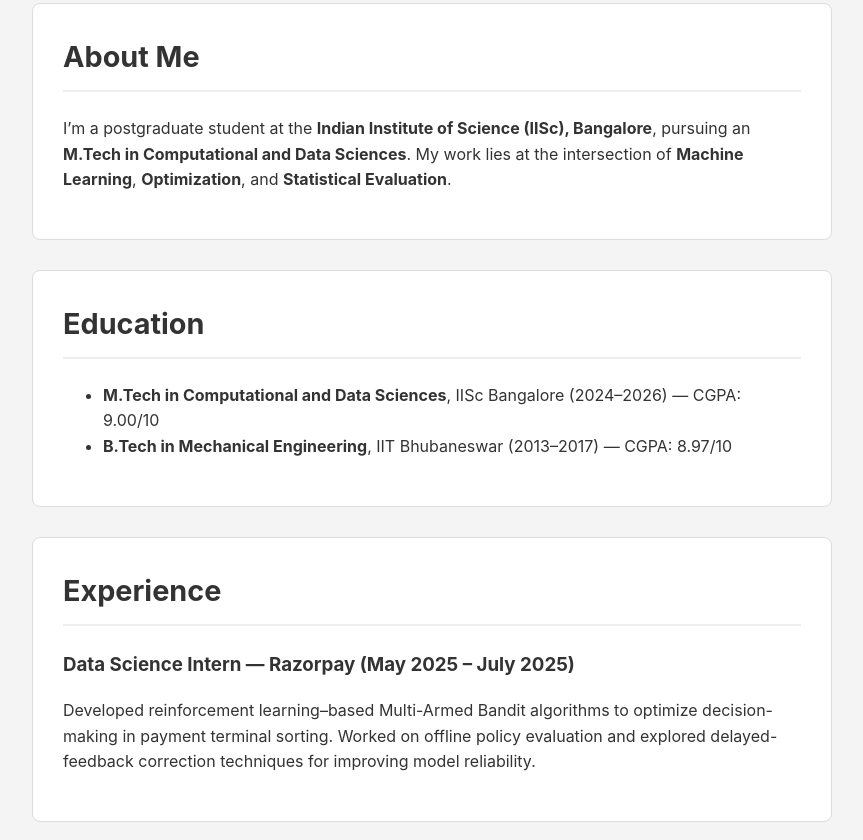
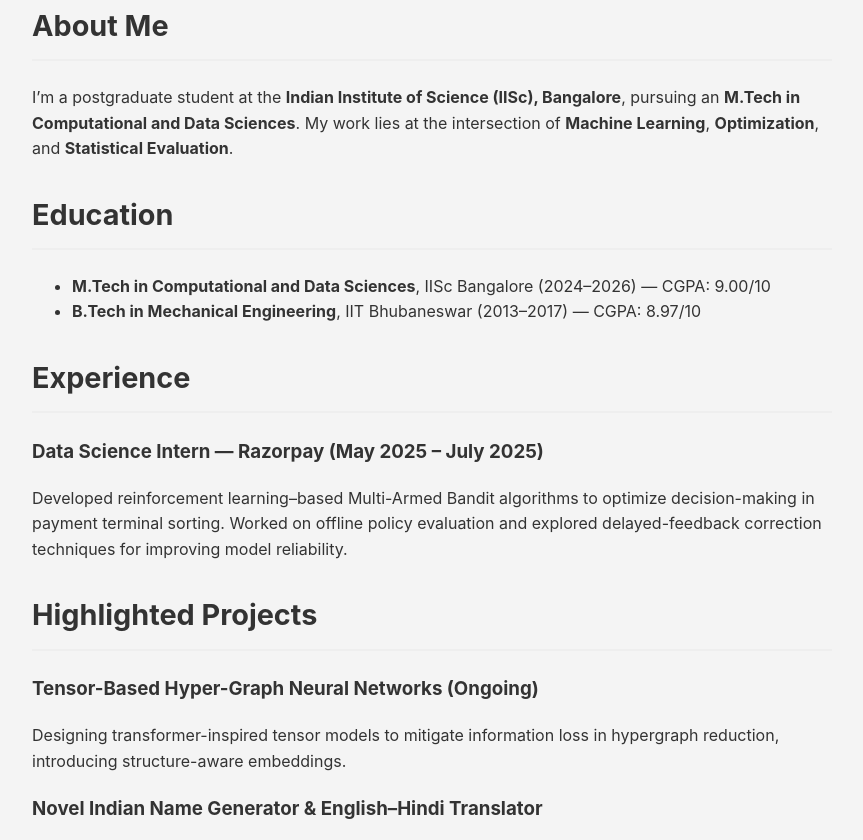
Before and after one commit to ad-dp/ad-dp.github.io, a plain HTML site: page index.html in a window 1280 px wide. Shown: the part 253-1093 px from the top of the page, without its empty margins (208-1071 px from the left). Drawn offline with Linux system fonts and the light colour scheme.

Commit message:
Refactor CSS to remove box effects from sections and cards
Removed background, border, padding, and border-radius from section and project card styles to eliminate the box effect.

```diff
--- a/style.css
+++ b/style.css
@@ -37,11 +37,8 @@ body {
 }
 
 section {
-    background: #ffffff;
+    /* background, border, padding, and border-radius removed to eliminate the box effect */
     margin-bottom: 30px;
-    padding: 30px;
-    border-radius: 8px;
-    border: 1px solid #ddd;
 }
 
 /* Typography */
@@ -57,12 +54,10 @@ h2 {
     margin-top: 0;
 }
 
-/* Project Card Styling */
-.project-card {
-    border: 1px solid #eee;
-    padding: 20px;
+/* Card Styling Removed */
+.project-card, .card {
+    /* border, padding, and background removed to eliminate the box effect */
     margin-top: 20px;
-    border-radius: 5px;
 }
 
 /* Button & Link Styles */
```
